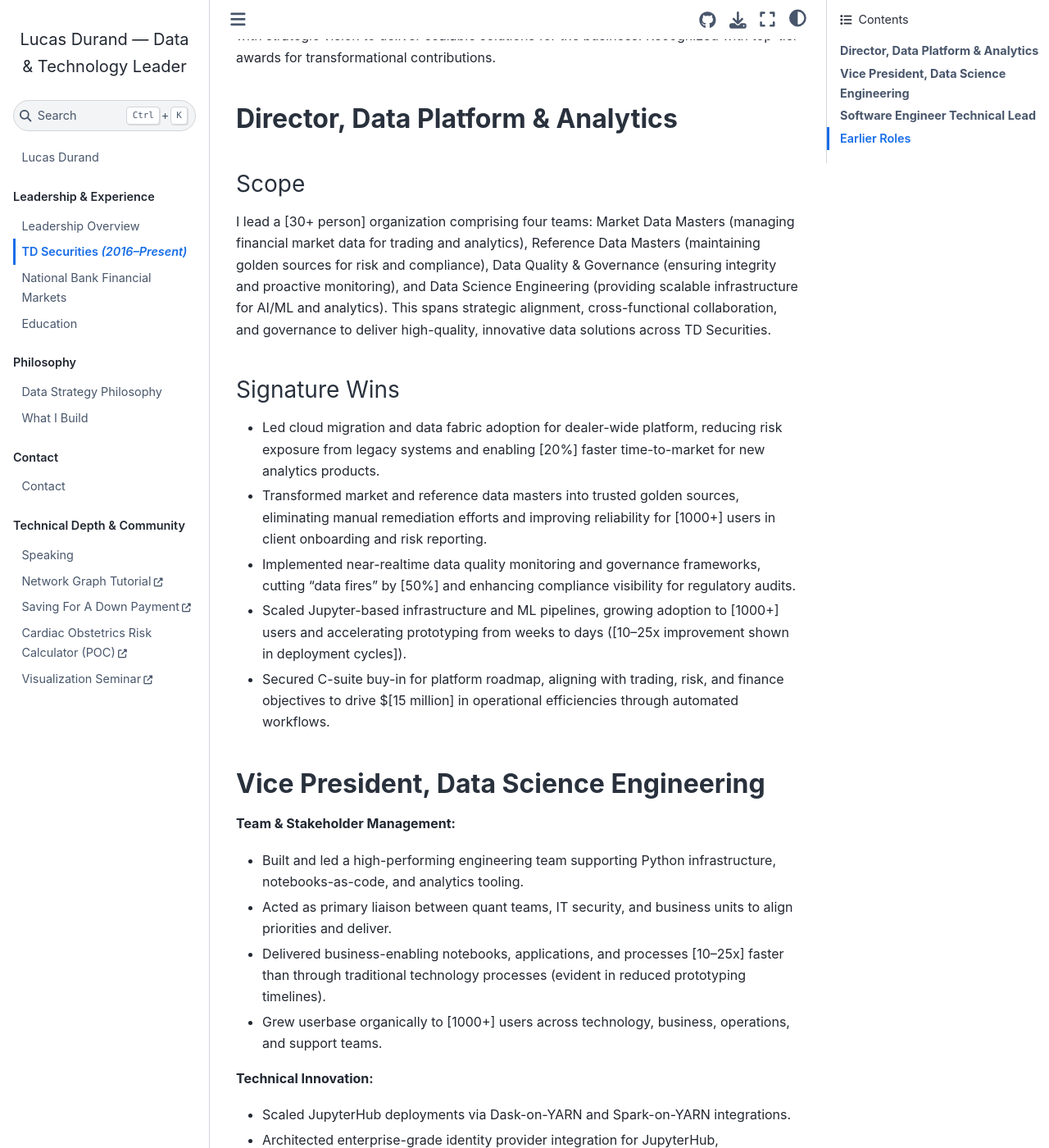
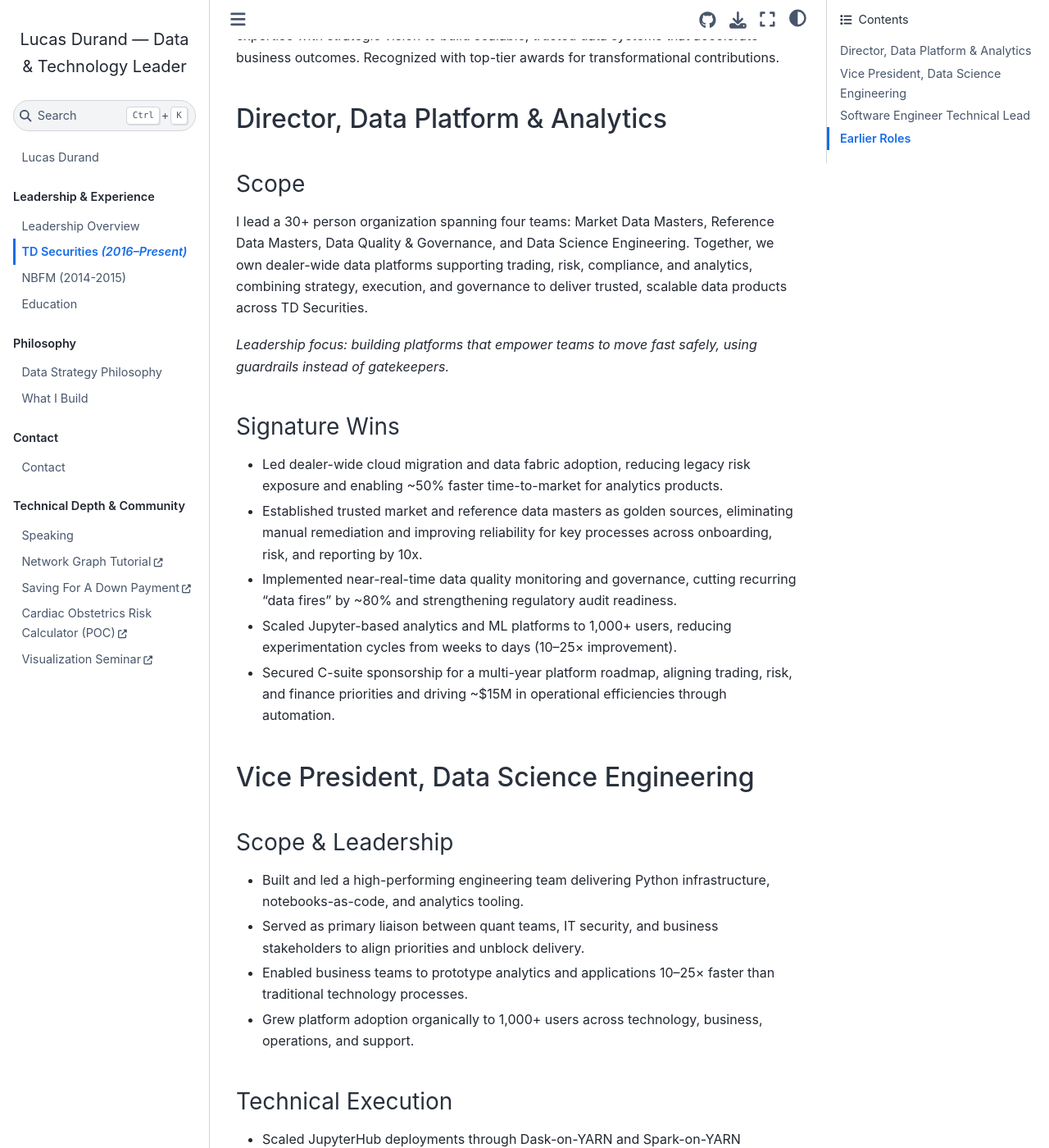
Before and after one commit to lucasdurand/lucasdurand, a Jupyter Book: the page built from work/td.md, in a window 1280 px wide and 1400 px high, scrolled down 202 px. Shown: the whole window at 82% size. Built offline with Jupyter Book 1.0.4 settings and Sphinx 7.4.7 and the Sphinx Book theme 1.1.4, drawn with Linux system fonts in a browser that asks for light colours; nearby versions of some CDN libraries; pages that are not in the unit, such as notebooks, are missing from menus; comment, search, counter and statistics services are not loaded; some of the changed text lies outside the part shown.

Commit message:
tweak content, ready for review

```diff
--- a/work/nbfm.md
+++ b/work/nbfm.md
@@ -1,3 +1,5 @@
-# National Bank Financial Markets
+# NBFM (2014-2015)
 
-**Trade Floor Application Analyst** - Supported institutional equities trading desks through development of analytics, data pipelines, and visualization tools. Gained early exposure to electronic trading, market data, and front-office workflows that continue to inform platform and data strategy decisions.
+## Trade Floor Application Analyst
+
+Supported institutional equities trading desks through development of analytics, data pipelines, and visualization tools. Gained early exposure to electronic trading, market data, and front-office workflows that continue to inform platform and data strategy decisions.
--- a/work/td.md
+++ b/work/td.md
@@ -1,56 +1,58 @@
 # TD Securities _(2016–Present)_
 
-_Technology Leader | Data Platform & Analytics | Data Strategy | Data Science Evangelism_
+_Technology Leader | Data Platform & Analytics | Data Strategy | Developer Enablement_
 
-Progressive technical and leadership roles driving innovation in data platforms, analytics, and cloud migration with a top global investment bank. Combines deep technical expertise with strategic vision to deliver scalable solutions for the business. Recognized with top-tier awards for transformational contributions.
+Progressive technical and leadership roles delivering modern data platforms, analytics, and cloud capabilities within a top global investment bank. Combines deep technical expertise with strategic vision to build scalable, trusted data systems that accelerate business outcomes. Recognized with top-tier awards for transformational contributions.
 
-## **Director, Data Platform & Analytics**
+
+## Director, Data Platform & Analytics
 
 ### Scope
-I lead a [30+ person] organization comprising four teams: Market Data Masters (managing financial market data for trading and analytics), Reference Data Masters (maintaining golden sources for risk and compliance), Data Quality & Governance (ensuring integrity and proactive monitoring), and Data Science Engineering (providing scalable infrastructure for AI/ML and analytics). This spans strategic alignment, cross-functional collaboration, and governance to deliver high-quality, innovative data solutions across TD Securities.
+I lead a 30+ person organization spanning four teams: Market Data Masters, Reference Data Masters, Data Quality & Governance, and Data Science Engineering. Together, we own dealer-wide data platforms supporting trading, risk, compliance, and analytics, combining strategy, execution, and governance to deliver trusted, scalable data products across TD Securities.
+
+_Leadership focus: building platforms that empower teams to move fast safely, using guardrails instead of gatekeepers._
+
 
 ### Signature Wins
-- Led cloud migration and data fabric adoption for dealer-wide platform, reducing risk exposure from legacy systems and enabling [20%] faster time-to-market for new analytics products.
-- Transformed market and reference data masters into trusted golden sources, eliminating manual remediation efforts and improving reliability for [1000+] users in client onboarding and risk reporting.
-- Implemented near-realtime data quality monitoring and governance frameworks, cutting "data fires" by [50%] and enhancing compliance visibility for regulatory audits.
-- Scaled Jupyter-based infrastructure and ML pipelines, growing adoption to [1000+] users and accelerating prototyping from weeks to days ([10–25x improvement shown in deployment cycles]).
-- Secured C-suite buy-in for platform roadmap, aligning with trading, risk, and finance objectives to drive $[15 million] in operational efficiencies through automated workflows.
+- Led dealer-wide cloud migration and data fabric adoption, reducing legacy risk exposure and enabling ~50% faster time-to-market for analytics products.
+- Established trusted market and reference data masters as golden sources, eliminating manual remediation and improving reliability for key processes across onboarding, risk, and reporting by 10x.
+- Implemented near-real-time data quality monitoring and governance, cutting recurring "data fires" by ~80% and strengthening regulatory audit readiness.
+- Scaled Jupyter-based analytics and ML platforms to 1,000+ users, reducing experimentation cycles from weeks to days (10–25× improvement).
+- Secured C-suite sponsorship for a multi-year platform roadmap, aligning trading, risk, and finance priorities and driving ~$15M in operational efficiencies through automation.
 
-## **Vice President, Data Science Engineering**
+## Vice President, Data Science Engineering
 
-**Team & Stakeholder Management:**
+### Scope & Leadership
+- Built and led a high-performing engineering team delivering Python infrastructure, notebooks-as-code, and analytics tooling.
+- Served as primary liaison between quant teams, IT security, and business stakeholders to align priorities and unblock delivery.
+- Enabled business teams to prototype analytics and applications 10–25× faster than traditional technology processes.
+- Grew platform adoption organically to 1,000+ users across technology, business, operations, and support.
 
-- Built and led a high-performing engineering team supporting Python infrastructure, notebooks-as-code, and analytics tooling.
-- Acted as primary liaison between quant teams, IT security, and business units to align priorities and deliver.
-- Delivered business-enabling notebooks, applications, and processes [10–25x] faster than through traditional technology processes (evident in reduced prototyping timelines).
-- Grew userbase organically to [1000+] users across technology, business, operations, and support teams.
+### Technical Execution
+- Scaled JupyterHub deployments through Dask-on-YARN and Spark-on-YARN integrations.
+- Architected enterprise-grade identity provider integration for JupyterHub using OAuth 2.0, improving security posture while reducing authentication-related development overhead.
+- Pioneered an EUC governance framework that balanced self-service analytics with operational risk controls.
 
-**Technical Innovation:**
+## Software Engineer Technical Lead
 
-- Scaled JupyterHub deployments via Dask-on-YARN and Spark-on-YARN integrations.
-- Architected enterprise-grade identity provider integration for JupyterHub, implementing OAuth 2.0, reducing auth-related development time while improving security posture "out of the box" to users.
-- Pioneered "EUC Governance" framework to streamline self-service analytics while mitigating operational risk.
-
-## **Software Engineer Technical Lead**
-
-**Technical Innovation & Platform Leadership**
+### Scope & Technical Leadership
 
 - Led development of core Python libraries to provide a common interface for common data operations agnostic to the data sources (SQL, Spark, REST API) to kickstart development workflows, particularly for citizen developers
-- Designed scheduling platform for recurring jobs with, becoming critical infrastructure for prototyping and EUC processes
+- Designed scheduling platform for recurring jobs, becoming critical infrastructure for prototyping and EUC processes
 - Created self-service deployment system for analytical applications that empowered business teams across front, middle, and back office to productionize dashboards without engineering support
 
-**Project Leadership:**
+### Platform & Delivery Impact
 
 - Architected TDSs first centralized JupyterHub+ platform (serving [400+] users), reducing prototyping time by 70%.
 - Mentored junior engineers through code reviews and best-practice workshops (adopted org-wide).
 
-**Awards:**
+### Recognition
 
 - **TDS Pinnacle Award of Achievement** (Top 0.1% performance).
 - **TD Vision In Action Award** (1-in-1000 enterprise-wide recognition).
 
 ## Earlier Roles
 
-**Software Engineer**: Bugfixes, enhancements, and early architecture for the TDS Notebooks Platform; spoke at PyCon CA ([talk link](https://2019.pycon.ca/talks/talk-111/)).
+**Software Engineer**: Bugfixes, enhancements, and early architecture + launch for the TDS Notebooks Platform; spoke at PyCon CA ([talk link](https://2019.pycon.ca/talks/talk-111/)).
 
-**Quantitative Developer Associate**: Implemented derivatives pricing models, Python integrations for C++ libs, founded "Knowledge Academy" learning series ([GitHub](https://github.com/lucasdurand/Monte-Carlo-Methods)).
+**Quantitative Developer**: Implemented derivatives pricing models, Python integrations for C++ libs, founded "Knowledge Academy" learning series ([GitHub](https://github.com/lucasdurand/Monte-Carlo-Methods)).
```
Also changed, not shown: home/contact.md (+1 -1 lines).
